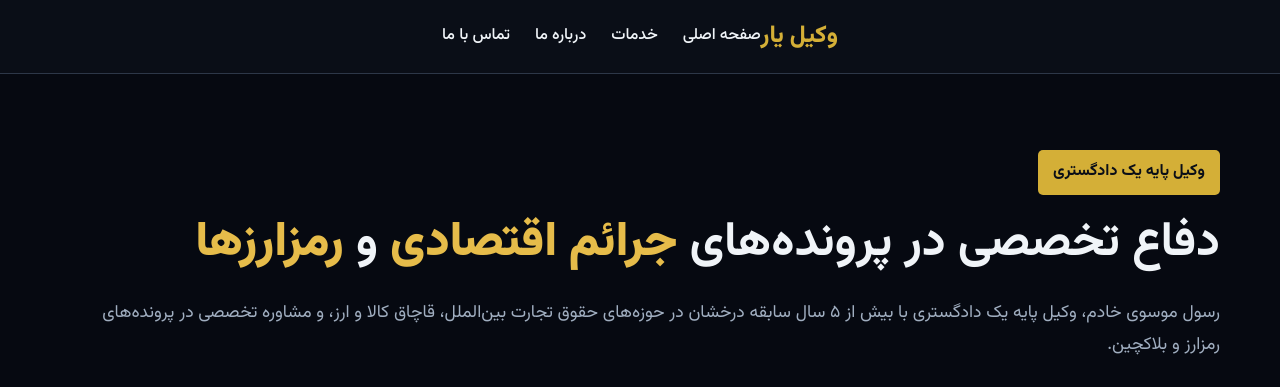
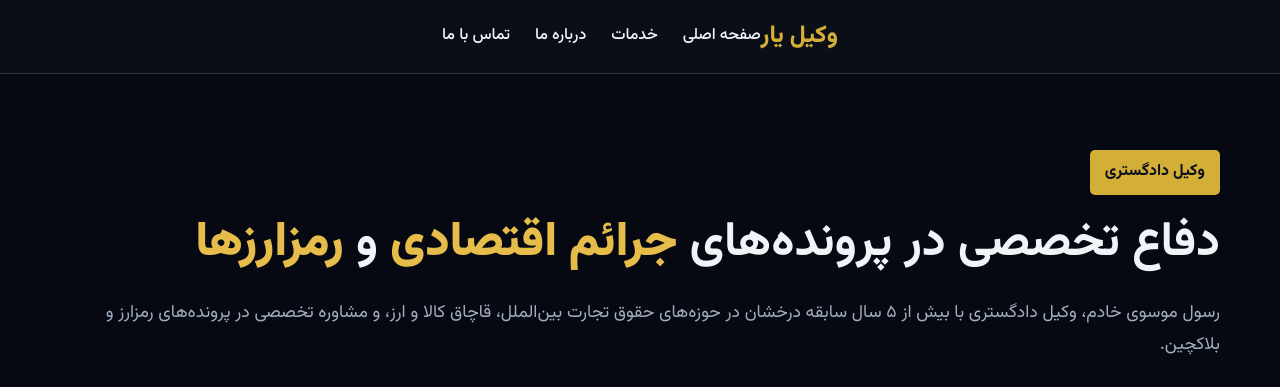
Before and after one commit to Rasoul-Mousavi-LAW-com/home-4-new, a plain HTML site: page index.html in a window 1280 px wide. Shown: the top 387 px of the page. Drawn offline with Linux system fonts and the light colour scheme.

Commit message:
Update index.html

```diff
--- a/index.html
+++ b/index.html
@@ -3,9 +3,9 @@
 <head>
     <meta charset="UTF-8">
     <meta name="viewport" content="width=device-width, initial-scale=1.0">
-    <title>رسول موسوی خادم | وکیل پایه یک دادگستری | متخصص جرائم اقتصادی و رمزارزها</title>
-    <meta name="description" content="رسول موسوی خادم، وکیل پایه یک دادگستری متخصص در حقوق تجارت بین‌الملل، قاچاق کالا و ارز، و حقوق رمزارزها. مشاوره تخصصی در جرائم اقتصادی">
-    <meta name="keywords" content="رسول موسوی خادم, رسول موسوی وکیل, وکیل متخصص رمز ارز, وکیل متخصص قاچاق کالا و ارز, وکیل جرائم اقتصادی, وکیل پایه یک, وکیل تهران, وکیل تجاری, وکیل مبارزه با قاچاق کالا و ارز">
+    <title>رسول موسوی خادم | وکیل دادگستری | متخصص جرائم اقتصادی و رمزارزها</title>
+    <meta name="description" content="رسول موسوی خادم، وکیل دادگستری متخصص در حقوق تجارت بین‌الملل، قاچاق کالا و ارز، و حقوق رمزارزها. مشاوره تخصصی در جرائم اقتصادی">
+    <meta name="keywords" content="رسول موسوی خادم, رسول موسوی وکیل, وکیل متخصص رمز ارز, وکیل متخصص قاچاق کالا و ارز, وکیل جرائم اقتصادی, وکیل دادگستری, وکیل تهران, وکیل تجاری, وکیل مبارزه با قاچاق کالا و ارز">
     <link rel="stylesheet" href="https://cdnjs.cloudflare.com/ajax/libs/font-awesome/6.4.0/css/all.min.css">
     <link href="https://fonts.googleapis.com/css2?family=Vazirmatn:wght@300;400;500;600;700;800;900&display=swap" rel="stylesheet">
 
@@ -649,9 +649,9 @@
     <section id="hero" class="hero section">
         <div class="container">
             <div class="hero-content animate-on-scroll">
-                <div class="badge">وکیل پایه یک دادگستری</div>
+                <div class="badge">وکیل دادگستری</div>
                 <h2>دفاع تخصصی در پرونده‌های <span class="hero-highlight">جرائم اقتصادی</span> و <span class="hero-highlight">رمزارزها</span></h2>
-                <p>رسول موسوی خادم، وکیل پایه یک دادگستری با بیش از ۵ سال سابقه درخشان در حوزه‌های حقوق تجارت بین‌الملل، قاچاق کالا و ارز، و مشاوره تخصصی در پرونده‌های رمزارز و بلاکچین.</p>
+                <p>رسول موسوی خادم، وکیل دادگستری با بیش از ۵ سال سابقه درخشان در حوزه‌های حقوق تجارت بین‌الملل، قاچاق کالا و ارز، و مشاوره تخصصی در پرونده‌های رمزارز و بلاکچین.</p>
                 <a href="#contact" class="btn">درخواست مشاوره فوری</a>
             </div>
             <div class="hero-image animate-on-scroll">
```
